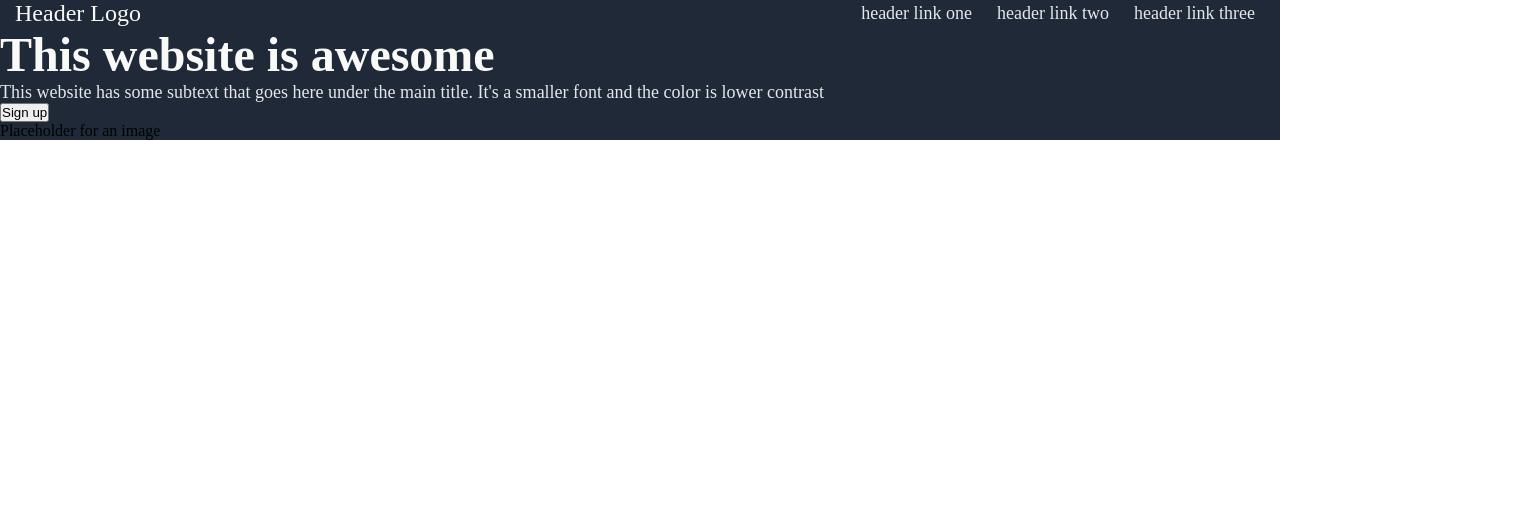
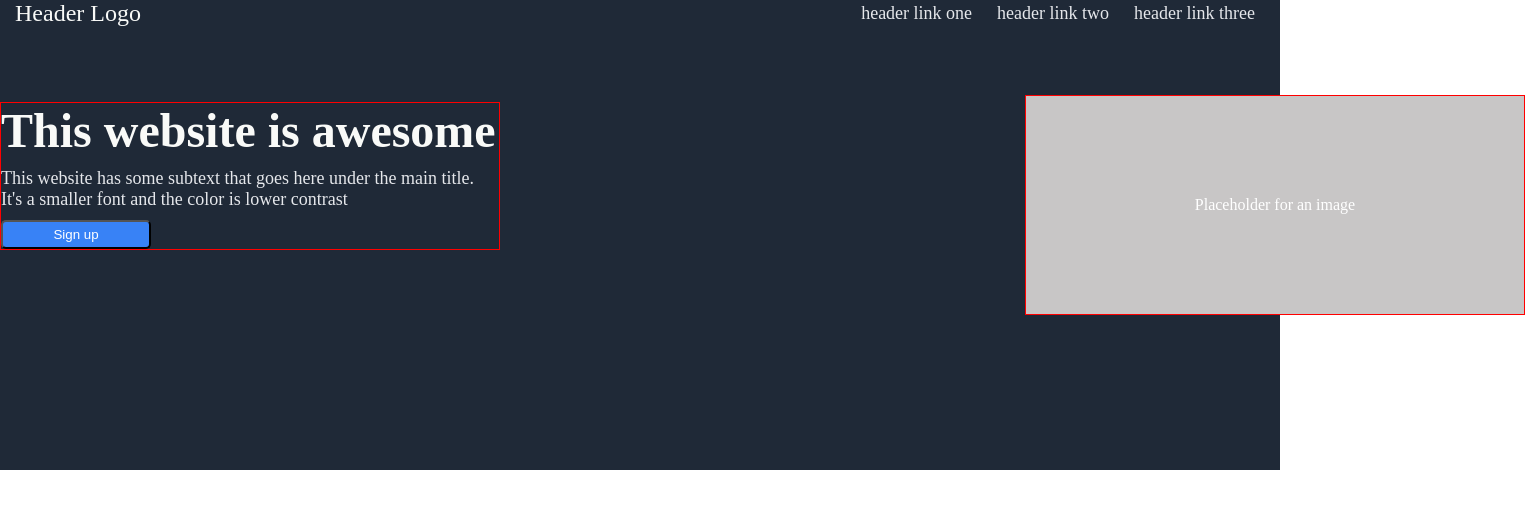
Before and after one commit to JLRcodes/landing-page, a plain HTML site: page index.html in a window 1280 px wide. Shown: the whole page, 1525 px wide, since content can reach past the window. Drawn offline with Linux system fonts and the light colour scheme.

Commit message:
Placed the h1 with text and the placeholder image
Placed my h1/p/button to the left of the page. Did the placeholder image to the right of the page

```diff
--- a/landing-page.css
+++ b/landing-page.css
@@ -6,6 +6,7 @@
 
 header {
     background-color: #1F2937;
+
 
 }
 
@@ -50,3 +51,38 @@ nav {
     list-style-type: none;
     margin-right: 25px;
 }
+
+ .left {
+    border: 1px solid red;
+    display: flex;
+    flex-direction: column;
+    justify-content: space-around;
+    gap: 10px;
+    flex-wrap: wrap;
+    width: 500px;
+    margin-top: 75px;
+    /* justify-content: */
+    /* align-items: */
+}
+
+button {
+    padding: 5px 18px;
+    background-color: #3882F6;
+    color: white;
+    border-radius: 5px;
+    box-shadow: none;
+    width: 150px;
+}
+
+.right {
+    border: 1px solid red;
+    width: 500px;
+    display: flex;
+    justify-content: center;
+    padding: 100px;
+    background-color: rgb(200, 198, 198);
+    color: white;
+   position: relative;
+   left: 1025px;
+   bottom: 155px;
+}
```
Also changed, not shown: index.html (+1 -0 lines).
